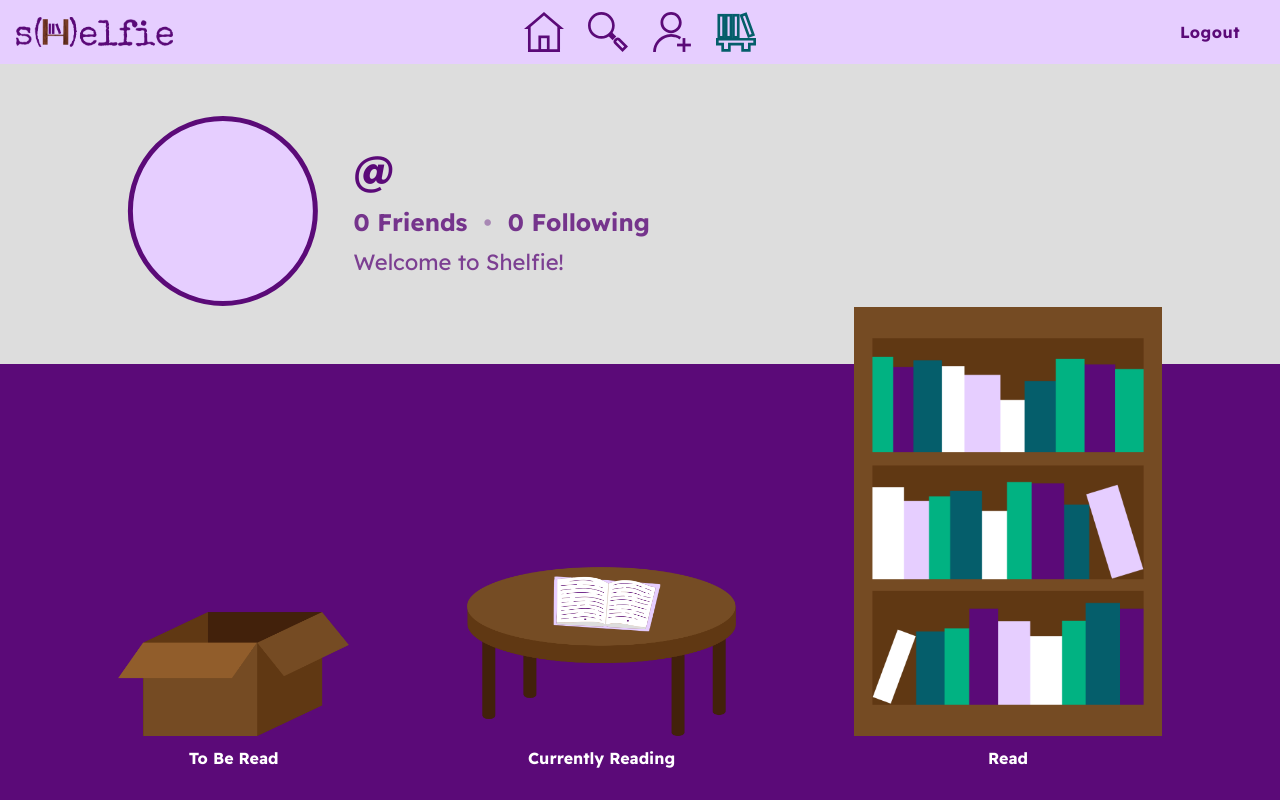
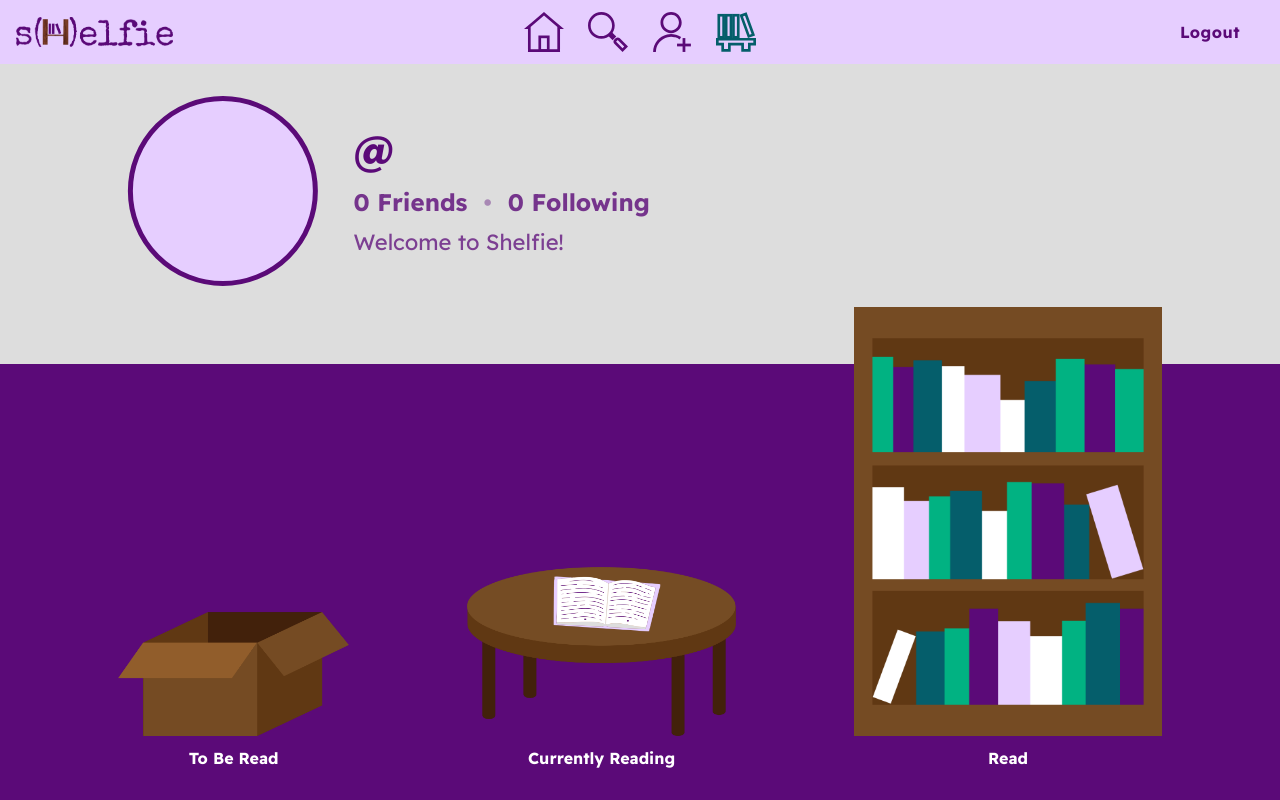
Before and after one commit to franklinnguyen/Shelfie, a React (Create React App) app: page /room in a window 1280 px wide. Built offline with nearby package versions, Linux system fonts and the light colour scheme; no server answers; some icons are missing; the HTML template or start-up script is replaced by a standard one.

Commit message:
upper padding

```diff
--- a/src/pages/Room.css
+++ b/src/pages/Room.css
@@ -13,7 +13,7 @@
 /* Profile Section */
 .room-profile-section {
   position: absolute;
-  top: 20px;
+  top: 0px;
   left: 33.33%;
   transform: translateX(-50%);
   z-index: 10;
```
